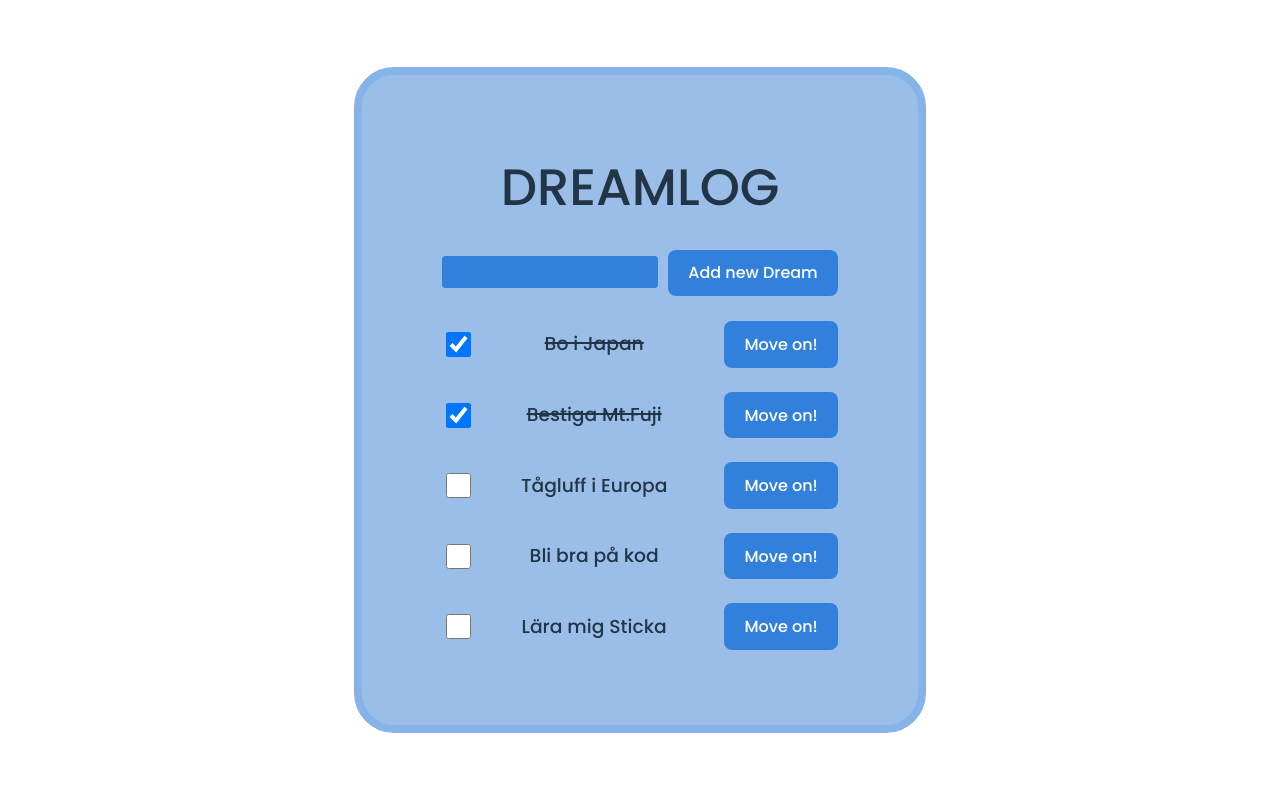
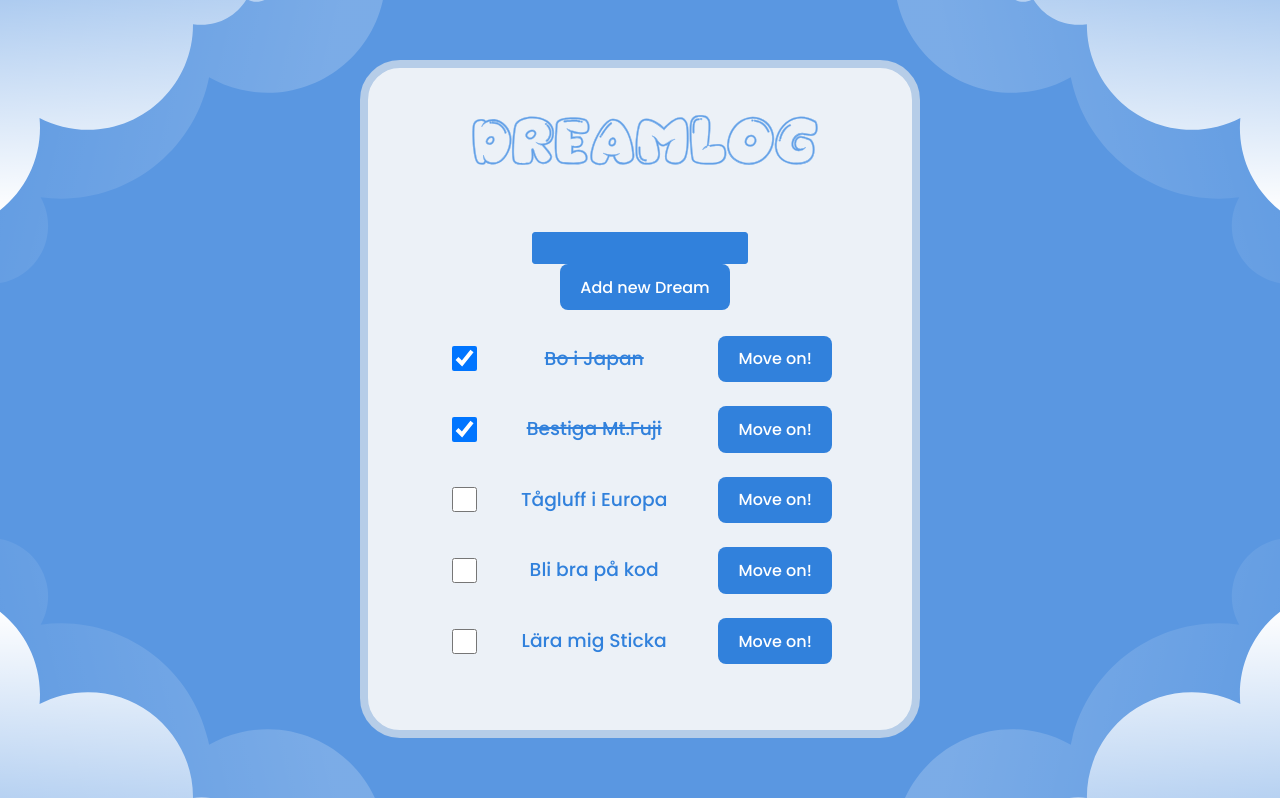
Before and after one commit to billiswruce/dreamlog, a React (Vite) app: page / in a window 1280 px wide. Built offline with nearby package versions, Linux system fonts and the light colour scheme.

Commit message:
added background img and logo

```diff
--- a/src/components/DreamApp.tsx
+++ b/src/components/DreamApp.tsx
@@ -3,6 +3,8 @@ import { ShowDream } from "./ShowDream";
 import { Dream } from "../models/Dream";
 import { AddDream } from "./AddDream";
 import "./DreamApp.css";
+import Dreamlog from "../img/Dreamlog.svg";
+import Cloudsbg from "../img/Clouds.svg";
 
 //MAIN COMPONENT //
 export const DreamApp = () => {
@@ -47,8 +49,9 @@ export const DreamApp = () => {
   return (
     <>
       {" "}
+      <div className="background">
         <div className="container">
-        <h1>DREAMLOG</h1>
+          <img src={Dreamlog} alt="Dreamlog Logo" className="logo" />
           <AddDream addDream={addANewDream} />
           <ul>
             {dreams.map((dream) => (
@@ -62,6 +65,7 @@ export const DreamApp = () => {
             ))}
           </ul>
         </div>
+      </div>
     </>
   );
 };
--- a/src/components/ShowDream.css
+++ b/src/components/ShowDream.css
@@ -2,17 +2,27 @@
   font-family: "Poppins", sans-serif;
 }
 
-.container {
-  border: 8px solid rgb(134, 180, 233);
-  background-color: rgb(154, 190, 232);
-  /* border: 8px solid rgb(49, 129, 220); */
-  padding: 50px 80px;
-  border-radius: 40px;
-  margin: 20px 0;
+.background {
+  background-image: url("../img/Clouds.svg");
+  background-color: rgb(90, 151, 225);
+  background-size: cover;
+  height: 100%vh;
+  width: 100vw;
+  position: absolute;
+  top: 0;
+  left: 0;
+  z-index: -1;
 }
 
-h1 {
-  font-size: 400px;
+.container {
+  border: 8px solid rgb(182, 205, 232);
+  background-color: rgb(236, 241, 247);
+  padding: 0 80px;
+  padding-bottom: 40px;
+  border-radius: 40px;
+  margin: 60px auto;
+  color: rgb(49, 129, 220);
+  width: 30%;
 }
 
 .dream-container {
@@ -52,7 +62,6 @@ button {
 
 .isFulFilled {
   text-decoration: line-through;
-  /* text-decoration-color: rgb(49, 129, 220); */
   text-decoration-thickness: 2px;
 }
 
@@ -60,3 +69,10 @@ ul {
   list-style: none;
   padding: 0;
 }
+
+img {
+  width: 90%;
+  display: block;
+  margin: 0px auto;
+  margin-bottom: 20px;
+}
```
Also changed, not shown: src/img/Clouds.svg (added), src/img/Dreamlog.svg (added). Lines whose indentation alone changed are shown as unchanged.
